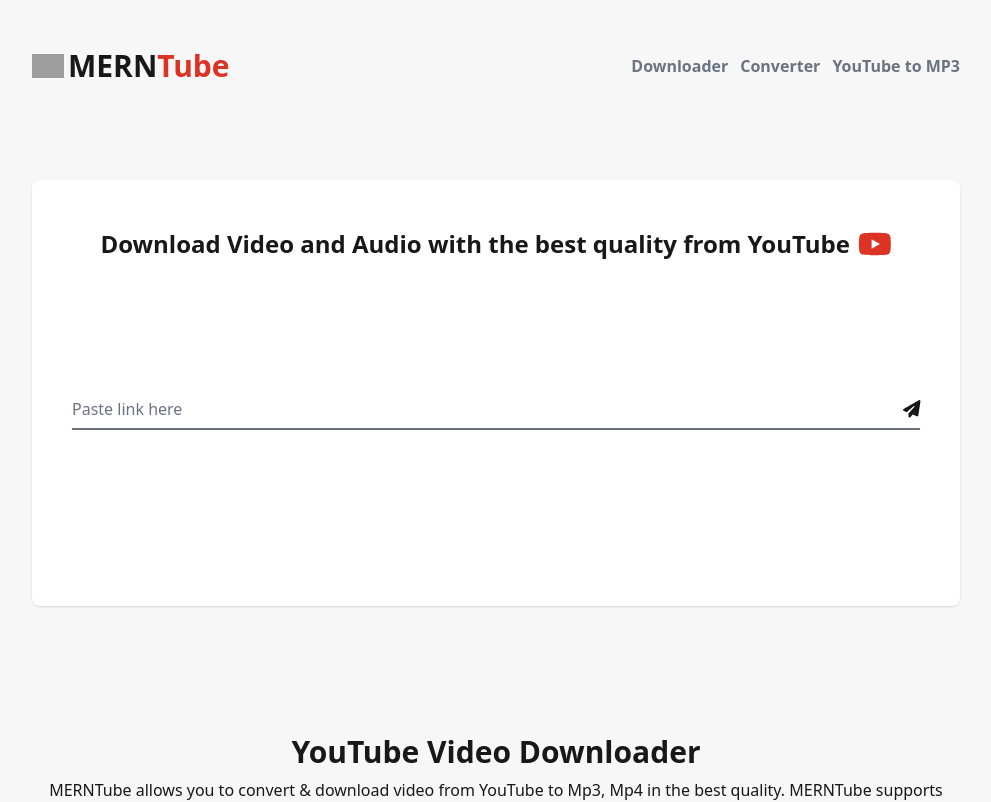
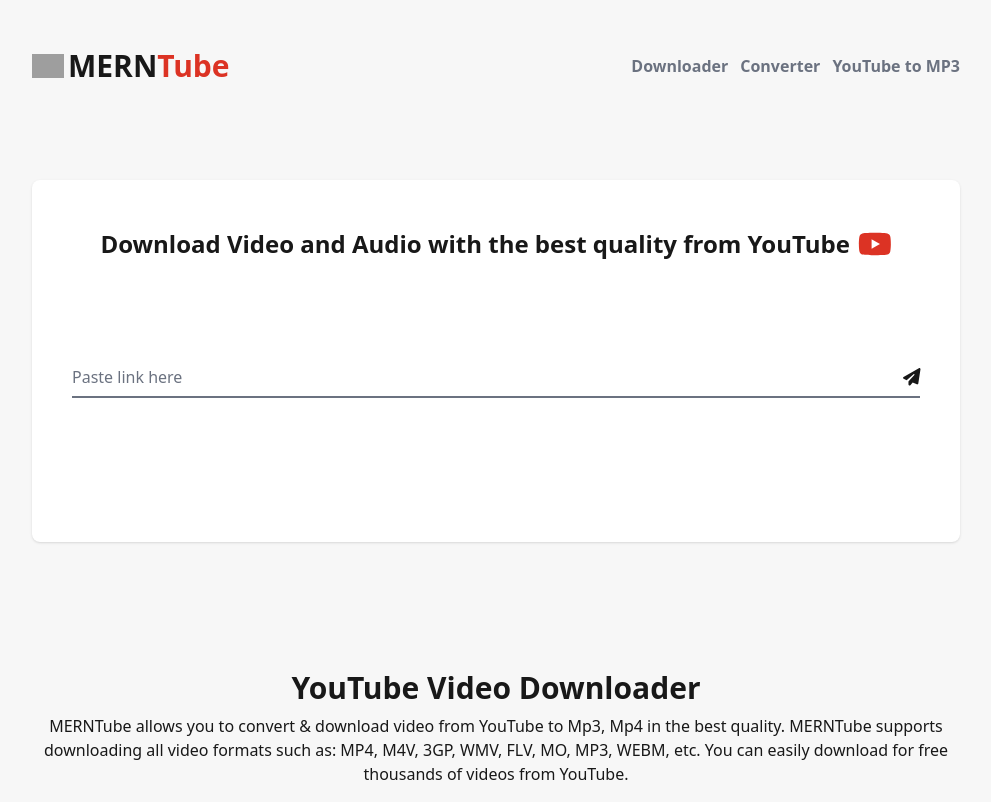
Before and after one commit to hsyntes/merntube, a React (Create React App) app: page / in a window 1280 px wide. Shown: the top 802 px of the page, without its empty margins (144-1135 px from the left). Built offline with nearby package versions, Linux system fonts and the light colour scheme; grey boxes are pictures that could not be loaded.

Commit message:
update search video layout

```diff
--- a/src/components/videos/SearchVideo.js
+++ b/src/components/videos/SearchVideo.js
@@ -48,7 +48,7 @@
             />
           </h1>
         </Card.Header>
-        <Card.Body className="my-32">
+        <Card.Body className="my-24">
           <Input
             type="text"
             value={videoURL}
```
